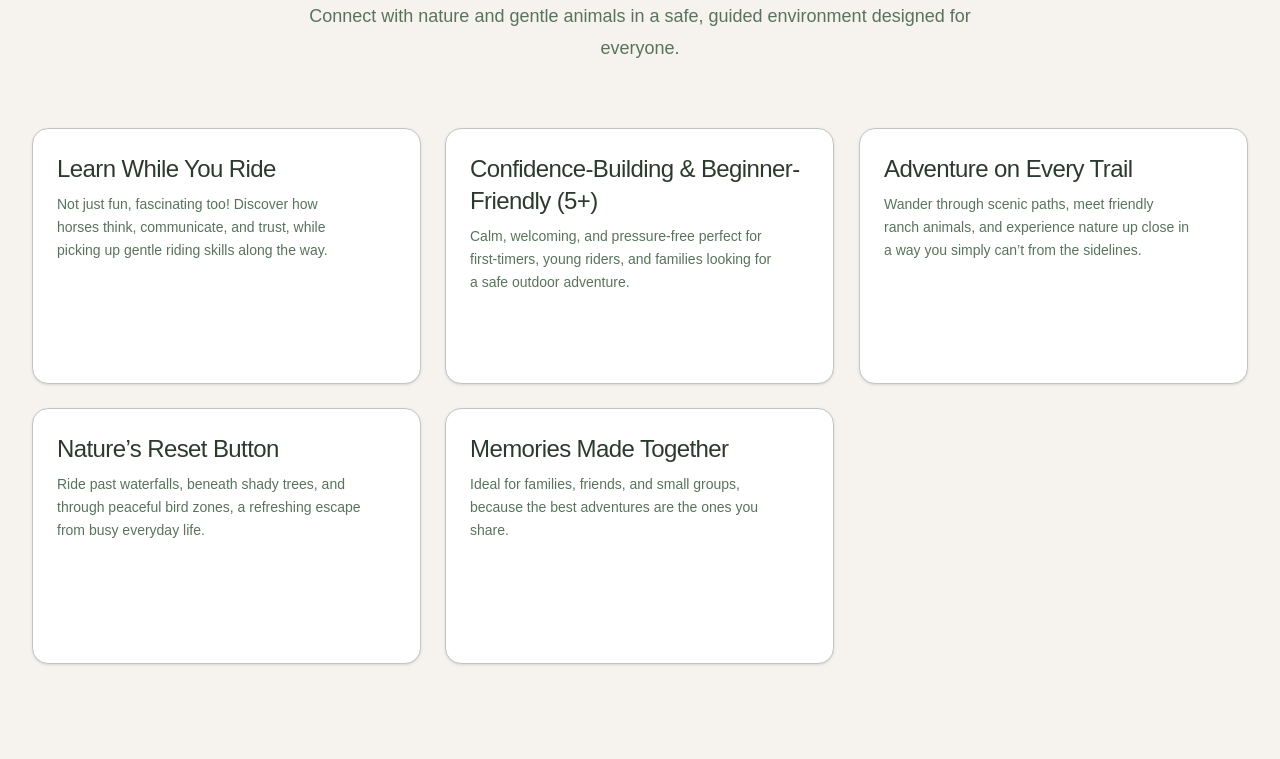
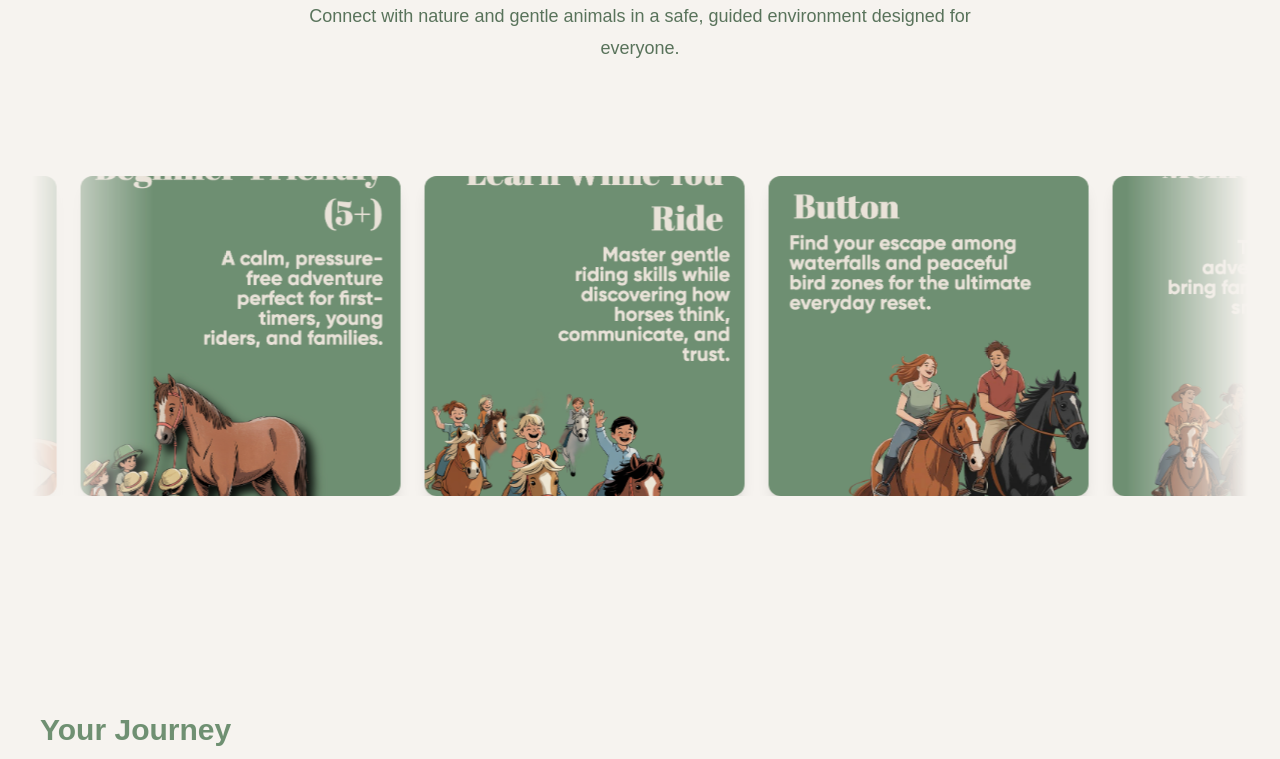
Before and after one commit to nikhilj4/HorseRidesWeb, a Next.js app in the folder app/: page / in a window 1280 px wide. Shown: the part 940-1699 px from the top of the page. Built offline with nearby package versions, Linux system fonts and the light colour scheme; a web font is replaced by a local one.

Commit message:
Remove Feature Cards from Services section

```diff
--- a/app/components/ui/services-section.tsx
+++ b/app/components/ui/services-section.tsx
@@ -1,30 +1,6 @@
 "use client";
 
-import { LinkCard } from "@/components/ui/link-card";
 import { ImageInfiniteScroll } from "@/components/ui/image-infinite-scroll";
-
-const features = [
-    {
-        title: "Learn While You Ride",
-        description: "Not just fun, fascinating too! Discover how horses think, communicate, and trust, while picking up gentle riding skills along the way.",
-    },
-    {
-        title: "Confidence-Building & Beginner-Friendly (5+)",
-        description: "Calm, welcoming, and pressure-free perfect for first-timers, young riders, and families looking for a safe outdoor adventure.",
-    },
-    {
-        title: "Adventure on Every Trail",
-        description: "Wander through scenic paths, meet friendly ranch animals, and experience nature up close in a way you simply can’t from the sidelines.",
-    },
-    {
-        title: "Nature’s Reset Button",
-        description: "Ride past waterfalls, beneath shady trees, and through peaceful bird zones, a refreshing escape from busy everyday life.",
-    },
-    {
-        title: "Memories Made Together",
-        description: "Ideal for families, friends, and small groups, because the best adventures are the ones you share.",
-    },
-];
 
 export function ServicesSection() {
     return (
@@ -40,19 +16,7 @@
                     </p>
                 </div>
 
-                <div className="mx-auto mt-16 grid max-w-2xl grid-cols-1 gap-6 sm:grid-cols-2 lg:max-w-none lg:grid-cols-3">
-                    {features.map((feature, index) => (
-                        <LinkCard
-                            key={feature.title}
-                            title={feature.title}
-                            description={feature.description}
-                            href="#"
-                            className={index === 4 ? "sm:col-span-2 lg:col-span-1 lg:col-start-2" : ""}
-                        />
-                    ))}
-                </div>
-
-                <div className="mt-24">
+                <div className="mt-12">
                     <ImageInfiniteScroll />
                 </div>
             </div>
```
